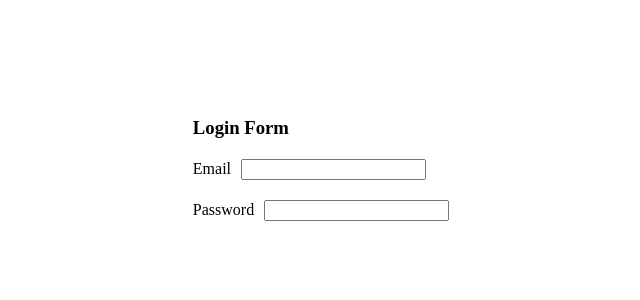
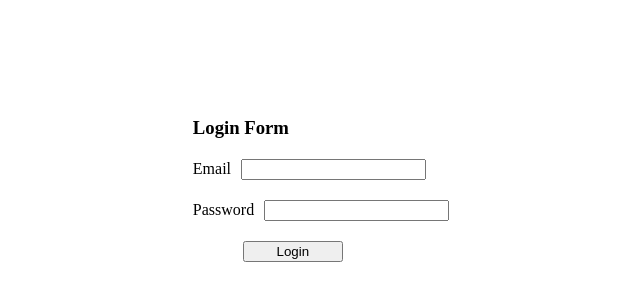
Before and after one commit to SvetlinGG/Angular-Components-exercise, an Angular app in the folder forms/: page /login in a window 1280 px wide. Shown: the part 52-352 px from the top of the page, without its empty margins (319-959 px from the left). Built offline with nearby package versions, Linux system fonts and the light colour scheme.

Commit message:
create login-button

```diff
--- a/forms/src/app/login/login.component.css
+++ b/forms/src/app/login/login.component.css
@@ -13,3 +13,8 @@
 .form-control{
     margin-left: 10px;
 }
+.btn{
+    width: 100px;
+    margin-top: 20px;
+    margin-left: 50px;
+}
--- a/forms/src/app/login/login.component.html
+++ b/forms/src/app/login/login.component.html
@@ -10,5 +10,6 @@
             <label for="password">Password</label>
             <input type="text" class="form-control" id="password">
             </div>
+            <button class="btn">Login</button>
     </form>
 </div>
```
